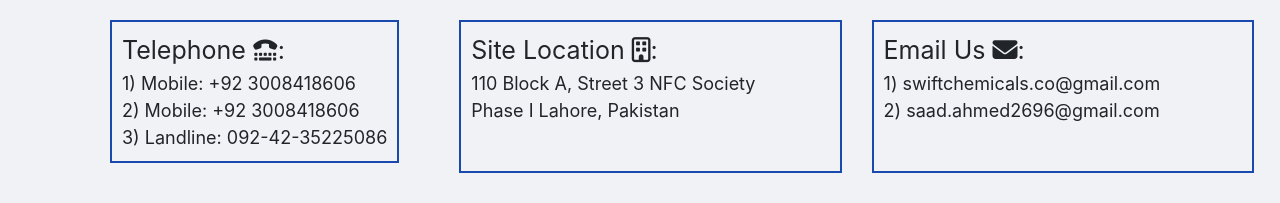
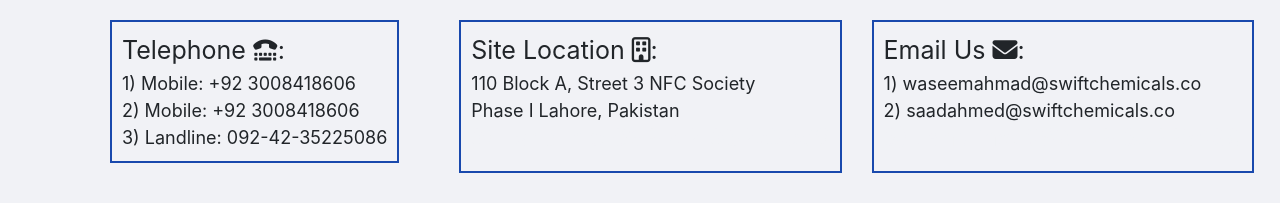
Before and after one commit to saad2696/swiftchemicals, a React (Create React App) app: page /contact in a window 1280 px wide. Shown: the part 521-724 px from the top of the page. Built offline with nearby package versions, Linux system fonts and the light colour scheme.

Commit message:
new update

```diff
--- a/src/routes/contact.js
+++ b/src/routes/contact.js
@@ -78,8 +78,8 @@
             Email Us <i class="fas fa-envelope"></i>:
           </div>
           <div className="tele-content">
-            1) swiftchemicals.co@gmail.com <br />
-            2) saad.ahmed2696@gmail.com
+            1) waseemahmad@swiftchemicals.co <br />
+            2) saadahmed@swiftchemicals.co
             <br/> <h4 style={{color:"#f1f2f6"}}>3) Landline: 092-42-35225086</h4>
 
           </div>
```
Also changed, not shown: 8 other files (tests, documents, lock files or other folders).
